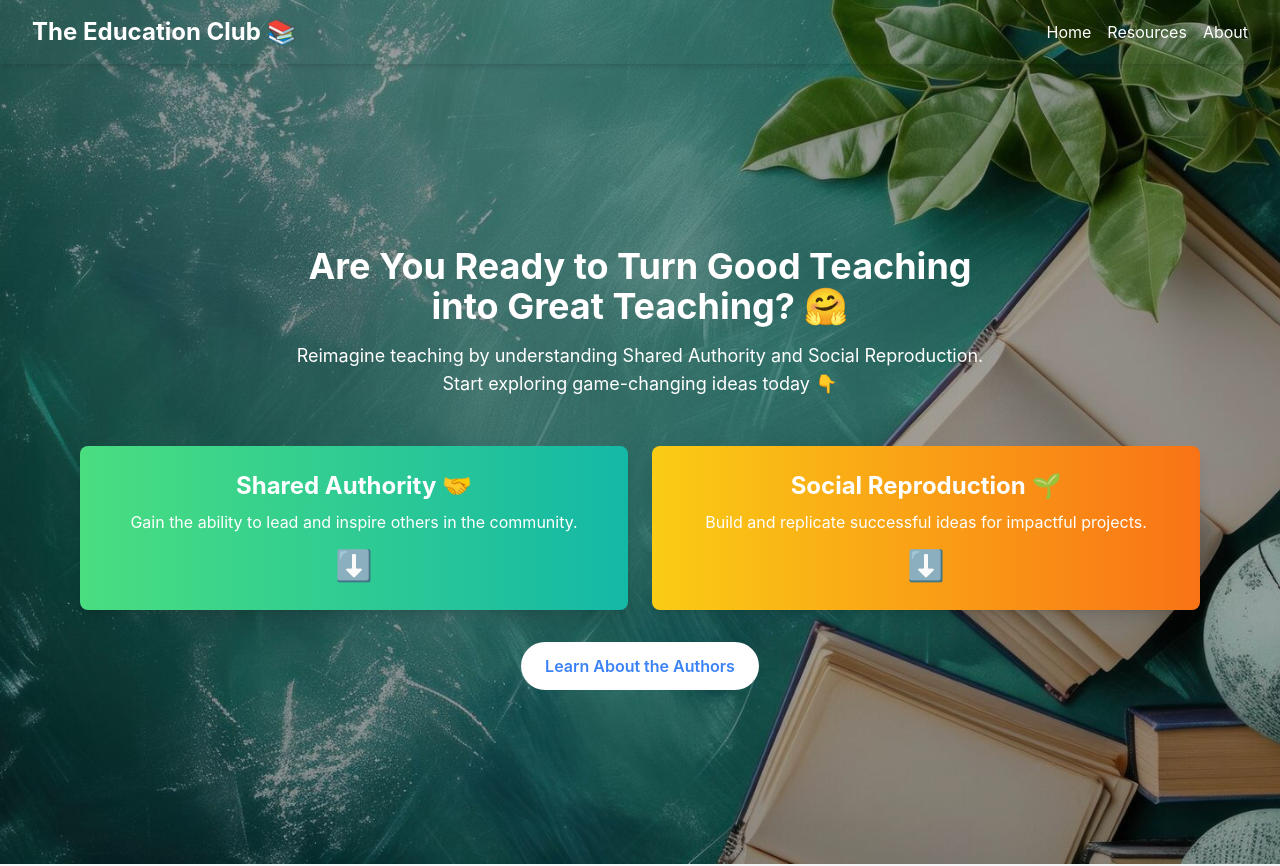
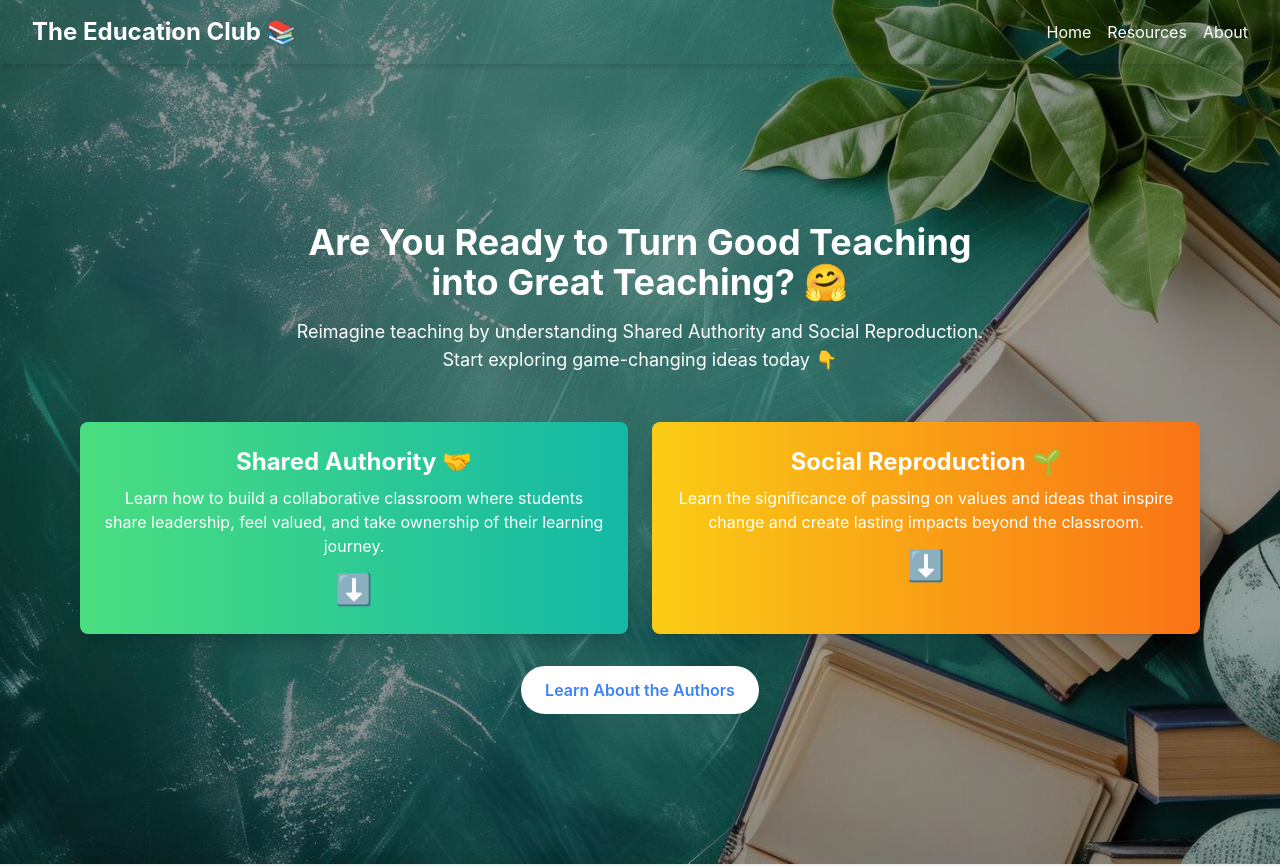
Before and after one commit to xgill15x/education-blog, a React (Create React App) app: page / in a window 1280 px wide. Shown: the top 866 px of the page. Built offline with nearby package versions, Linux system fonts and the light colour scheme.

Commit message:
change card descriptions

```diff
--- a/src/components/Hero.jsx
+++ b/src/components/Hero.jsx
@@ -17,7 +17,7 @@ const Hero = () => {
       <div className="grid grid-cols-1 sm:grid-cols-2 gap-6 mt-6 mb-8 px-4 max-w-6xl w-full">
         <Card
           title="Shared Authority 🤝"
-          description="Gain the ability to lead and inspire others in the community."
+          description="Learn how to build a collaborative classroom where students share leadership, feel valued, and take ownership of their learning journey."
           gradient="bg-gradient-to-r from-green-400 to-teal-500"
           onClick={() => {
             document
@@ -27,7 +27,7 @@ const Hero = () => {
         />
         <Card
           title="Social Reproduction 🌱"
-          description="Build and replicate successful ideas for impactful projects."
+          description="Learn the significance of passing on values and ideas that inspire change and create lasting impacts beyond the classroom."
           gradient="bg-gradient-to-r from-yellow-400 to-orange-500"
           onClick={() => {
             document
```
